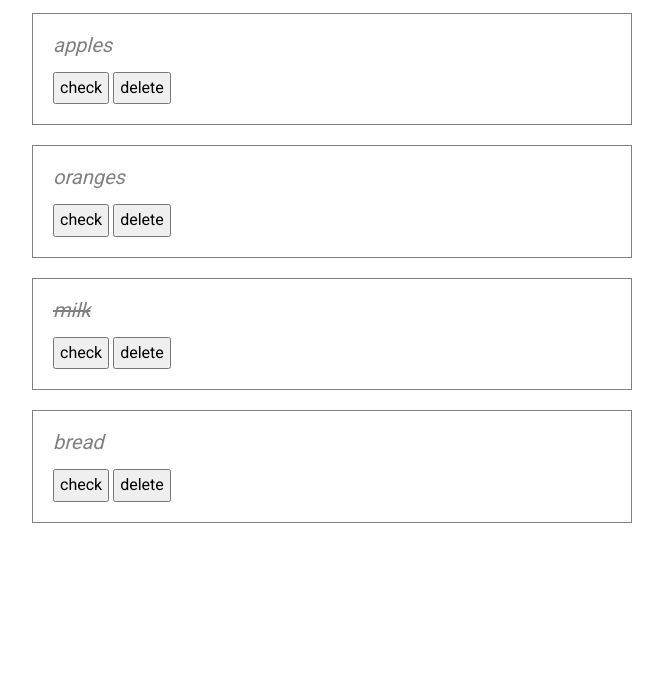
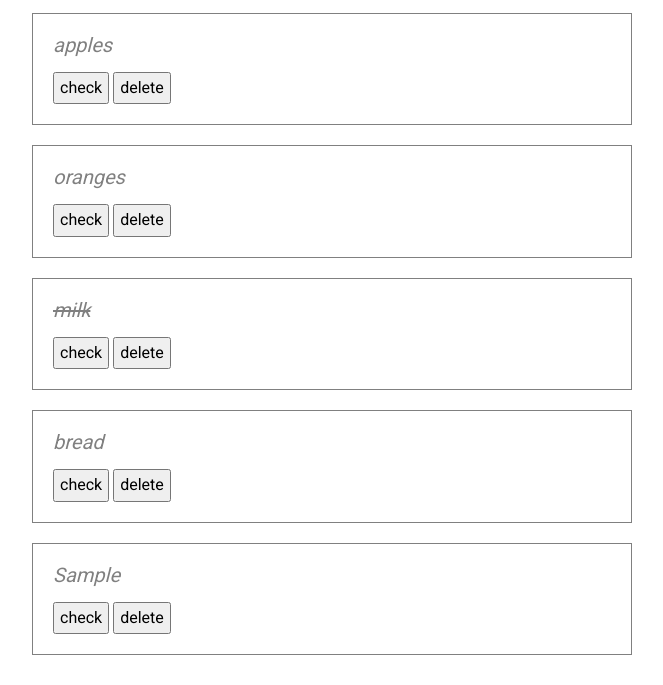
Before and after one commit to bmbachow/shopping-list-challenge-interactive-web-apps-checkpoint-3, a plain HTML site: page index.html in a window 1280 px wide. Both pictures are taken after typing "Sample" into the empty fields and a click on the button "Add item". Shown: the part 115-800 px from the top of the page, without its empty margins (308-971 px from the left). Drawn offline with nearby package versions, Linux system fonts and the light colour scheme.

Commit message:
finished checkpoint

```diff
--- a/index.html
+++ b/index.html
@@ -14,7 +14,7 @@
     <h1>Shopping List</h1>
 
     <form id="js-shopping-list-form">
-      <label for="shopping-list-entry">Add an item</label>
+      <label for="js-shopping-list-entry">Add an item</label>
       <input type="text" name="shopping-list-entry" id="shopping-list-entry" placeholder="e.g., broccoli">
       <button type="submit">Add item</button>
     </form>
--- a/index.js
+++ b/index.js
@@ -7,10 +7,22 @@
 
 function handleShoppingList(){
 
-  $('#js-shopping-list-form').submit(event=> {
-    event.preventDefault();
+  $('#js-shopping-list-form').submit(e=> {
+    e.preventDefault();
     console.log('handler for .submit() called');
-
+    const listItem = $('#shopping-list-entry').val();
+    $('.shopping-list').append(
+      `<li>
+        <span class="shopping-item">${listItem}</span>
+        <div class="shopping-item-controls">
+          <button class="shopping-item-toggle">
+            <span class="button-label">check</span>
+          </button>
+          <button class="shopping-item-delete">
+            <span class="button-label">delete</span>
+          </button>
+        </div>
+      </li>`)
   });
 
   $('.shopping-list').on('click', '.shopping-item-toggle', function(e){
@@ -32,10 +44,3 @@ function handleShoppingList(){
 
 
 $(handleShoppingList);
-
-
-//. variable whose value is set to a function that creates a new block containing (#shopping-list-entry.text)
-
-
-
- // toggle .shopping-item__checked
```
